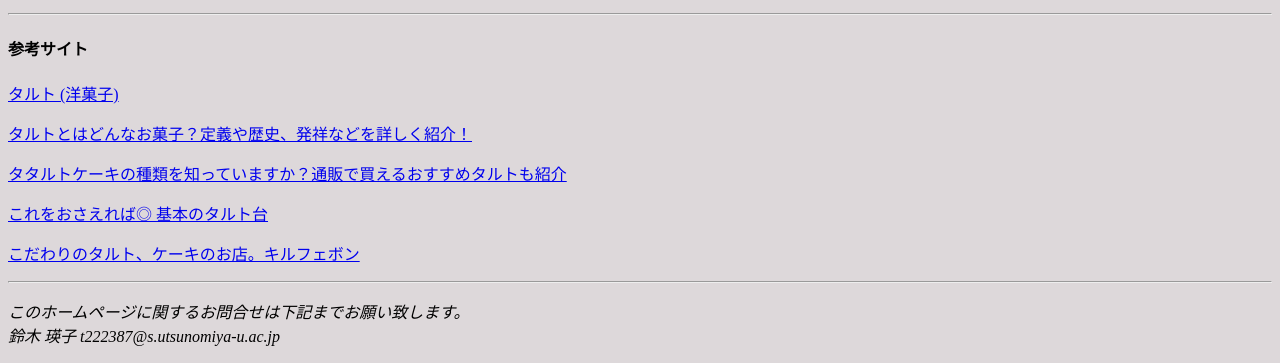
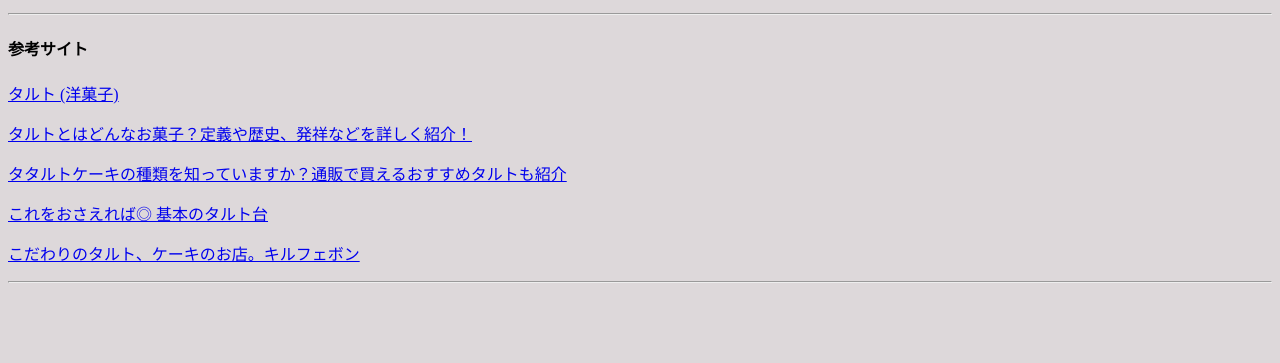
Before and after one commit to Suzuki0520/test01, a plain HTML site: page index.html in a window 1280 px wide. Shown: the part 3496-3859 px from the top of the page. After the commit the page ends 3787 px from the top, so only its background shows below. Drawn offline with Linux system fonts and the light colour scheme.

Commit message:
住所消す

```diff
--- a/index.html
+++ b/index.html
@@ -182,12 +182,7 @@
 
     <hr>
 
-    <address>
-        <p class="address">
-            このホームページに関するお問合せは下記までお願い致します。<br>
-            鈴木 瑛子 t222387@s.utsunomiya-u.ac.jp
-        </p>
-    </address>
+
 
 </body>
 
```
